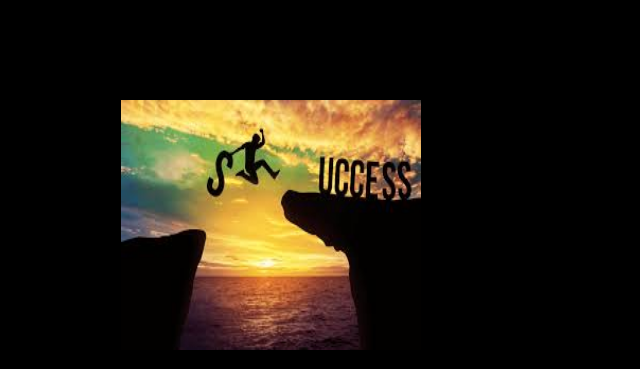
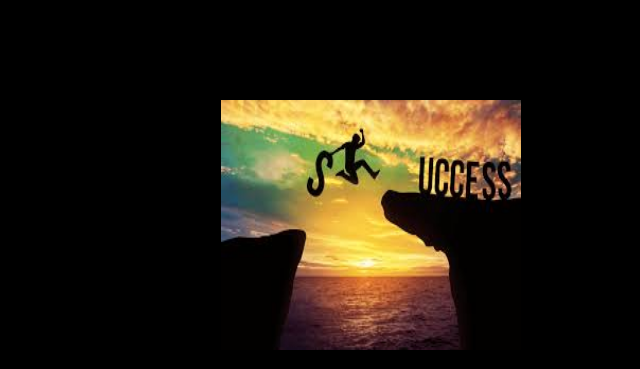
Before and after one commit to Birunthuja/Motivational-quote, a plain HTML site: page index.html in a window 1280 px wide. Shown: the top 369 px of the page, without its empty margins (237-877 px from the left). Drawn offline with nearby package versions, Linux system fonts and the light colour scheme.

Commit message:
Update style.css

```diff
--- a/style.css
+++ b/style.css
@@ -4,7 +4,7 @@
     text-align: center;
     margin-top: 100px;
     color: white;
-    margin-left: 250px;
+    margin-left: 350px;
 }
 
 body{
```
